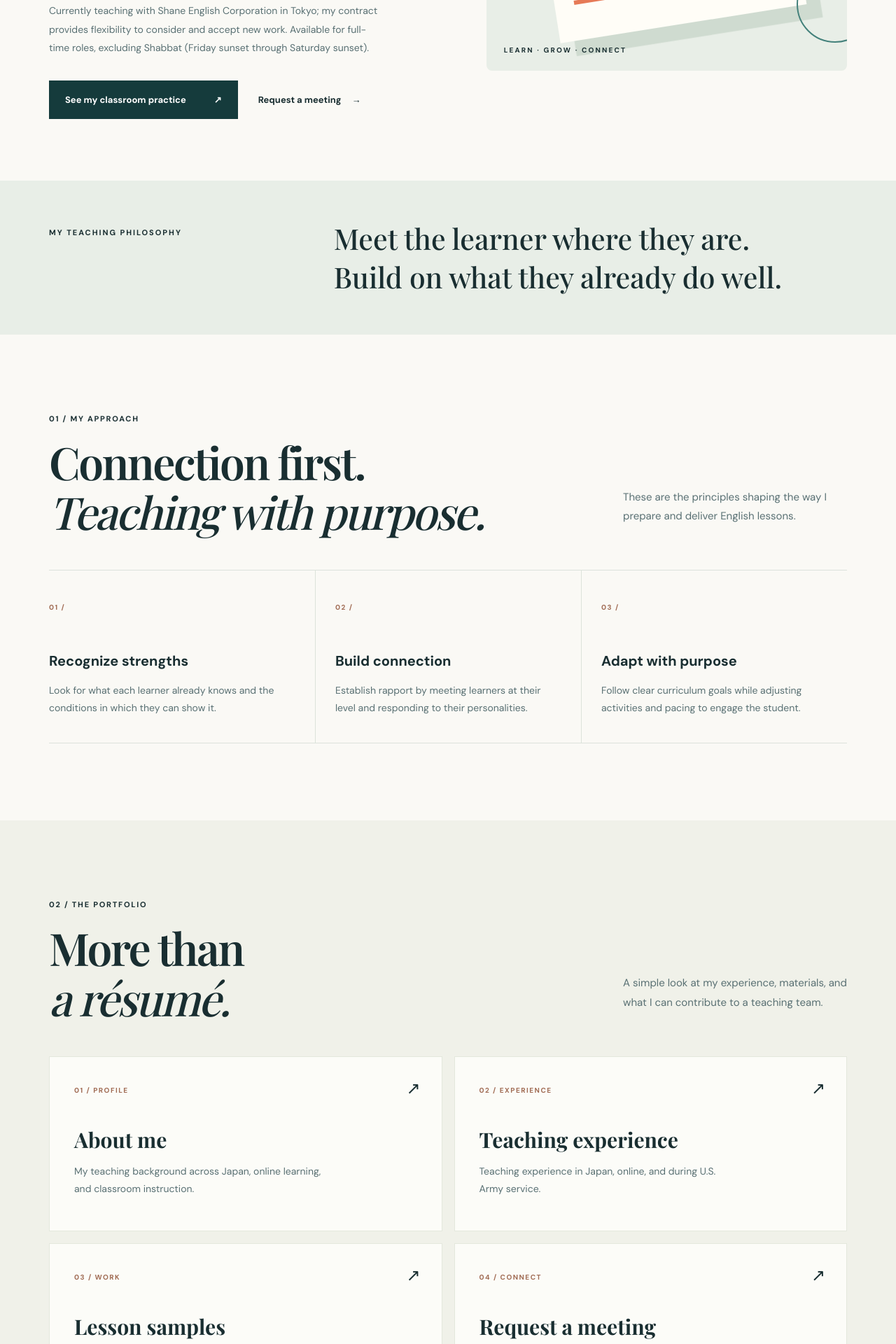
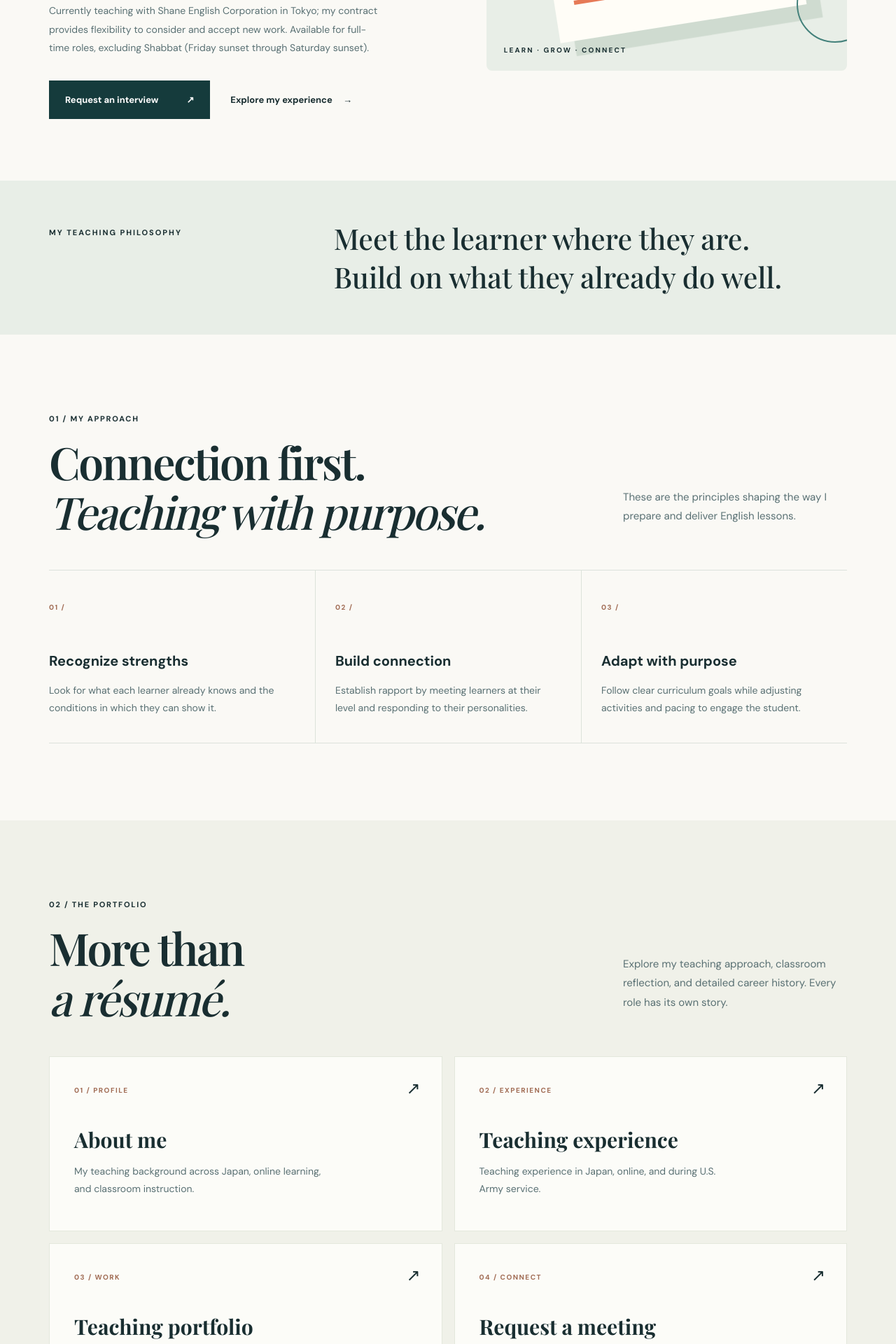
Before and after one commit to desukara/portfolio, a Next.js app: page / in a window 1280 px wide. Shown: the part 660-2580 px from the top of the page at 70% size. Built offline with nearby package versions, Linux system fonts and the light colour scheme; a web font is replaced by a local one.

Commit message:
Link career roles and strengthen hiring calls to action

```diff
--- a/app/page.tsx
+++ b/app/page.tsx
@@ -9,7 +9,7 @@ const skills = [
 const portfolioSections = [
   { title: "About me", href: "/about", tag: "01 / PROFILE", text: "My teaching background across Japan, online learning, and classroom instruction." },
   { title: "Teaching experience", href: "/experience", tag: "02 / EXPERIENCE", text: "Teaching experience in Japan, online, and during U.S. Army service." },
-  { title: "Lesson samples", href: "/portfolio", tag: "03 / WORK", text: "Read a real classroom reflection about engaging a young learner through play." },
+  { title: "Teaching portfolio", href: "/portfolio", tag: "03 / WORK", text: "Read a real classroom reflection about engaging a young learner through play." },
   { title: "Request a meeting", href: "/meeting", tag: "04 / CONNECT", text: "Schools and hiring teams can propose an online interview directly through my website." },
 ];
 
@@ -24,8 +24,8 @@ export default function Home() {
           <p className="hero-lead">I&apos;m a <strong>TEFL-certified English teacher</strong> in Tokyo, teaching learners from age three through retirement. I focus on recognizing individual strengths, building rapport, and adapting instruction to the learner.</p>
           <p className="hero-detail">Currently teaching with Shane English Corporation in Tokyo; my contract provides flexibility to consider and accept new work. Available for full-time roles, excluding Shabbat (Friday sunset through Saturday sunset).</p>
           <div className="actions">
-            <a className="button-primary" href="/portfolio">See my classroom practice <span aria-hidden="true">↗</span></a>
-            <a className="button-link" href="/meeting">Request a meeting <span aria-hidden="true">→</span></a>
+            <a className="button-primary" href="/meeting">Request an interview <span aria-hidden="true">↗</span></a>
+            <a className="button-link" href="/experience">Explore my experience <span aria-hidden="true">→</span></a>
           </div>
         </div>
         <div className="hero-art" aria-label="Decorative teaching portfolio illustration" role="img">
@@ -45,13 +45,13 @@ export default function Home() {
       </section>
       <section className="section portfolio-section" id="portfolio">
         <div className="shell">
-          <div className="section-heading"><div><span className="kicker">02 / THE PORTFOLIO</span><h2>More than<br /><em>a résumé.</em></h2></div><p>A simple look at my experience, materials, and what I can contribute to a teaching team.</p></div>
+          <div className="section-heading"><div><span className="kicker">02 / THE PORTFOLIO</span><h2>More than<br /><em>a résumé.</em></h2></div><p>Explore my teaching approach, classroom reflection, and detailed career history. Every role has its own story.</p></div>
           <div className="portfolio-grid">{portfolioSections.map((item) => <a className="portfolio-card" href={item.href} key={item.title}><span>{item.tag}</span><h3>{item.title}</h3><p>{item.text}</p><span className="card-arrow" aria-hidden="true">↗</span></a>)}</div>
           <p className="work-note">Explore an original classroom reflection alongside my professional experience and résumé. Additional teaching samples will be developed over time.</p>
         </div>
       </section>
       <footer id="contact">
-        <div className="shell footer-grid"><div><span className="kicker">03 / CONTACT</span><h2>Let&apos;s make<br /><em>learning happen.</em></h2><p>Represent a school or hiring team? Propose an online interview or introductory conversation.</p><a className="button-primary" href="/meeting">Request a meeting <span aria-hidden="true">↗</span></a></div><div className="footer-right"><span>BASED IN</span><strong>Tokyo, Japan</strong><span>AVAILABLE FOR</span><strong>Full-time teaching opportunities</strong></div></div>
+        <div className="shell footer-grid"><div><span className="kicker">03 / CONTACT</span><h2>Looking for an<br /><em>English teacher?</em></h2><p>I’m seeking full-time English teaching opportunities in Tokyo. If my approach fits your school or training program, I’d welcome an introductory interview.</p><a className="button-primary" href="/meeting">Request an interview <span aria-hidden="true">↗</span></a></div><div className="footer-right"><span>BASED IN</span><strong>Tokyo, Japan</strong><span>AVAILABLE FOR</span><strong>Full-time teaching opportunities</strong></div></div>
         <div className="shell footer-bottom"><span>© {new Date().getFullYear()} English Teaching Portfolio</span><span>MADE FOR MEANINGFUL LEARNING</span></div>
       </footer>
     </main>
```
